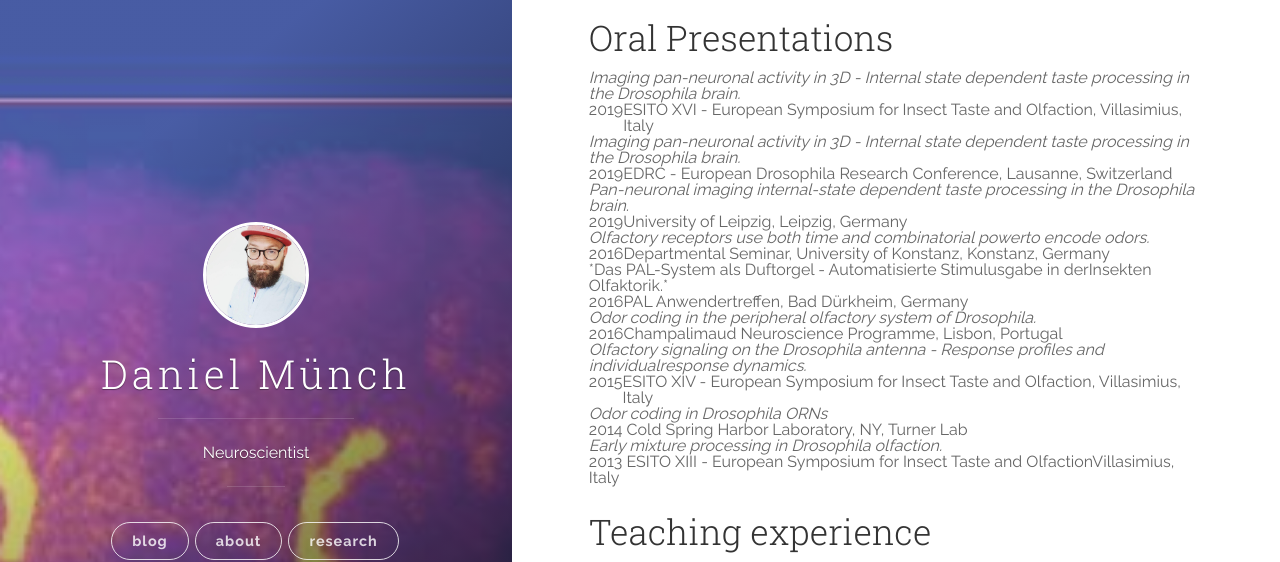
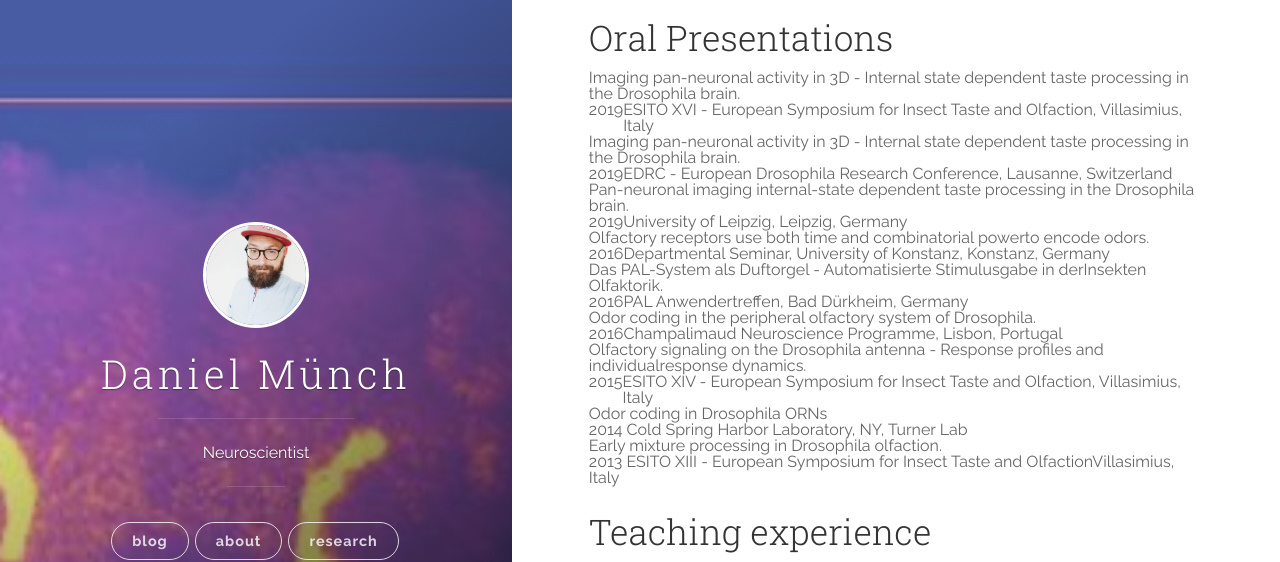
Before and after one commit to Dahaniel/dahaniel.github.io, a Jekyll site: the page built from cv.md, in a window 1280 px wide and 900 px high, scrolled down 787 px. Shown: the top 562 px of the window. Built offline with Jekyll 4.4.1, drawn with Linux system fonts in a browser that asks for light colours; nearby versions of some CDN libraries.

Commit message:
Update cv.md

```diff
--- a/cv.md
+++ b/cv.md
@@ -37,32 +37,31 @@ Freie Universität Berlin, Berlin, Germany
 
 
 ## Oral Presentations
-*Imaging pan-neuronal activity in 3D - Internal state dependent taste processing in the Drosophila brain.*
+Imaging pan-neuronal activity in 3D - Internal state dependent taste processing in the Drosophila brain.
 : 2019 | ESITO XVI - European Symposium for Insect Taste and Olfaction, Villasimius, Italy
 
-*Imaging pan-neuronal activity in 3D - Internal state dependent taste processing in the Drosophila brain.*
+Imaging pan-neuronal activity in 3D - Internal state dependent taste processing in the Drosophila brain.
 : 2019 | EDRC - European Drosophila Research Conference, Lausanne, Switzerland
 
-*Pan-neuronal imaging internal-state dependent taste processing in the Drosophila brain.*
+Pan-neuronal imaging internal-state dependent taste processing in the Drosophila brain.
 : 2019 | University of Leipzig, Leipzig, Germany
 
-*Olfactory receptors use both time and combinatorial powerto encode odors.*
+Olfactory receptors use both time and combinatorial powerto encode odors.
 : 2016 | Departmental Seminar, University of Konstanz, Konstanz, Germany
 
-*Das PAL-System als Duftorgel - Automatisierte Stimulusgabe in derInsekten
-Olfaktorik.*
+Das PAL-System als Duftorgel - Automatisierte Stimulusgabe in derInsekten Olfaktorik.
 : 2016 | PAL Anwendertreffen, Bad Dürkheim, Germany
 
-*Odor coding in the peripheral olfactory system of Drosophila.*
+Odor coding in the peripheral olfactory system of Drosophila.
 : 2016 | Champalimaud Neuroscience Programme, Lisbon, Portugal
 
-*Olfactory signaling on the Drosophila antenna - Response profiles and individualresponse dynamics.*
+Olfactory signaling on the Drosophila antenna - Response profiles and individualresponse dynamics.
 : 2015 | ESITO XIV - European Symposium for Insect Taste and Olfaction, Villasimius, Italy
 
-*Odor coding in Drosophila ORNs*
+Odor coding in Drosophila ORNs
 : 2014 Cold Spring Harbor Laboratory, NY, Turner Lab
 
-*Early mixture processing in Drosophila olfaction.*
+Early mixture processing in Drosophila olfaction.
 : 2013 ESITO XIII - European Symposium for Insect Taste and OlfactionVillasimius, Italy
 
 ## Teaching experience
```
